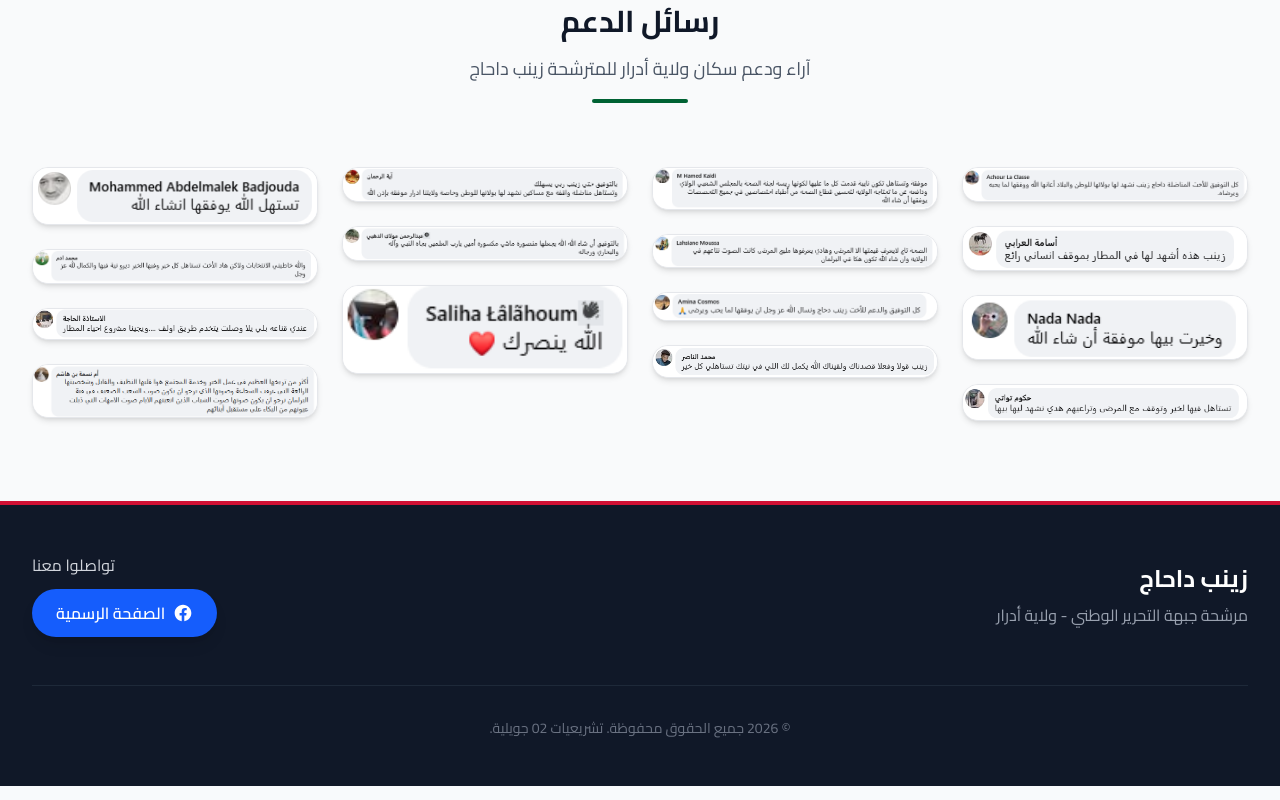
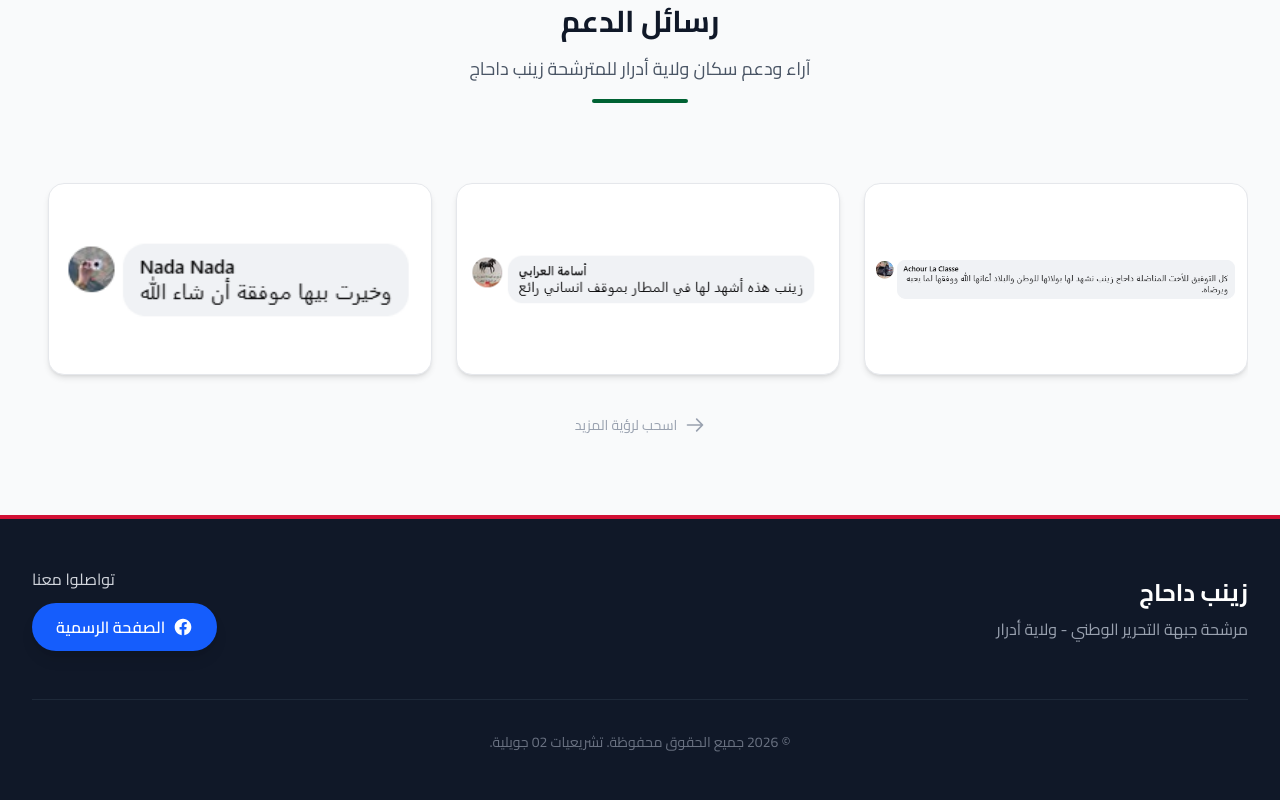
Before and after one commit to Dahadj96/campaign-website, a Next.js app: page / in a window 1280 px wide. Shown: the part 2047-2847 px from the top of the page. Built offline with nearby package versions, Linux system fonts and the light colour scheme.

Commit message:
Update comments to a horizontal slider with optimized images

```diff
--- a/src/app/page.tsx
+++ b/src/app/page.tsx
@@ -111,25 +111,46 @@ export default function Home() {
             <div className="h-1 w-24 bg-algeria-green mx-auto rounded-full mt-4"></div>
           </div>
 
-          <div className="columns-1 sm:columns-2 md:columns-3 lg:columns-4 gap-6 space-y-6">
+          <div className="flex overflow-x-auto pb-8 pt-4 gap-6 snap-x snap-mandatory hide-scrollbar">
             {[
               "1.PNG", "12147475252.PNG", "15151.PNG", "1878455.PNG",
               "25417521.PNG", "32474151.PNG", "4184845415.PNG", "484582622.PNG",
               "512512512521.PNG", "51251521.PNG", "5151151.PNG", "515151256.PNG",
               "515158151.PNG", "5253533.PNG", "Capture.PNG"
             ].map((img, idx) => (
-              <div key={idx} className="break-inside-avoid rounded-2xl overflow-hidden shadow-md hover:shadow-xl transition-shadow border border-gray-200 bg-white">
-                <img
+              <div
+                key={idx}
+                className="snap-center shrink-0 w-80 h-40 sm:w-96 sm:h-48 relative rounded-2xl overflow-hidden shadow-md hover:shadow-xl transition-shadow border border-gray-200 bg-white flex items-center justify-center p-2"
+              >
+                <Image
                   src={`/coments/${img}`}
-                  alt="رسالة دعم"
-                  className="w-full h-auto"
-                  loading="lazy"
+                  alt={`رسالة دعم ${idx + 1}`}
+                  fill
+                  className="object-contain p-2"
+                  sizes="(max-width: 640px) 320px, 384px"
                 />
               </div>
             ))}
           </div>
+
+          <div className="flex justify-center gap-2 mt-2 hidden sm:flex">
+             <span className="text-gray-400 text-sm flex items-center gap-2">
+               <svg className="w-5 h-5" fill="none" stroke="currentColor" viewBox="0 0 24 24"><path strokeLinecap="round" strokeLinejoin="round" strokeWidth="2" d="M14 5l7 7m0 0l-7 7m7-7H3"></path></svg>
+               اسحب لرؤية المزيد
+             </span>
+          </div>
         </div>
       </section>
+
+      <style dangerouslySetInnerHTML={{__html: `
+        .hide-scrollbar::-webkit-scrollbar {
+          display: none;
+        }
+        .hide-scrollbar {
+          -ms-overflow-style: none;
+          scrollbar-width: none;
+        }
+      `}} />
 
       {/* Footer */}
       <footer className="bg-gray-900 text-white py-12 border-t-4 border-algeria-red">
```
